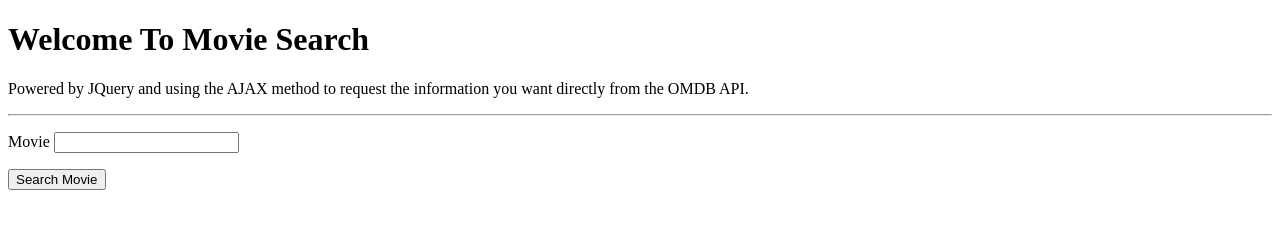
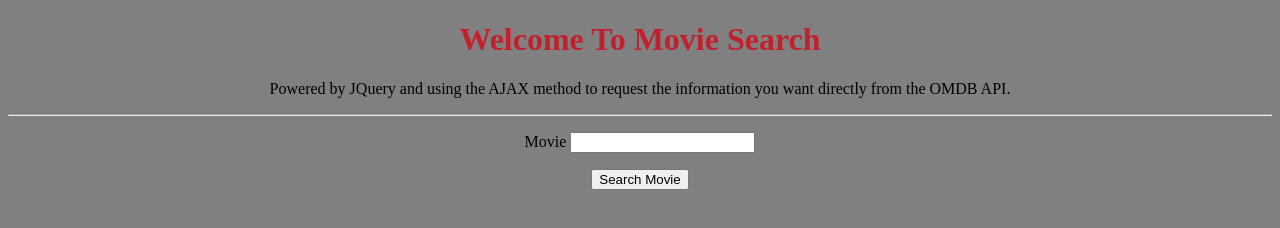
Before and after one commit to nicholasd-uci/axiosMovieApp, a plain HTML site: page index.html in a window 1280 px wide. Drawn offline with nearby package versions, Linux system fonts and the light colour scheme.

Commit message:
added style.css

```diff
--- a/index.html
+++ b/index.html
@@ -4,6 +4,7 @@
     <meta charset="UTF-8">
     <meta name="viewport" content="width=device-width, initial-scale=1.0">
     <title>axios Movie App</title>
+    <link rel="stylesheet" href="style.css">
 </head>
 <body>
 
--- /dev/null
+++ b/style.css
@@ -0,0 +1,8 @@
+body {
+    background-color: grey;
+    text-align: center;
+}
+
+h1 {
+    color: rgb(195, 32, 45);
+}
```
